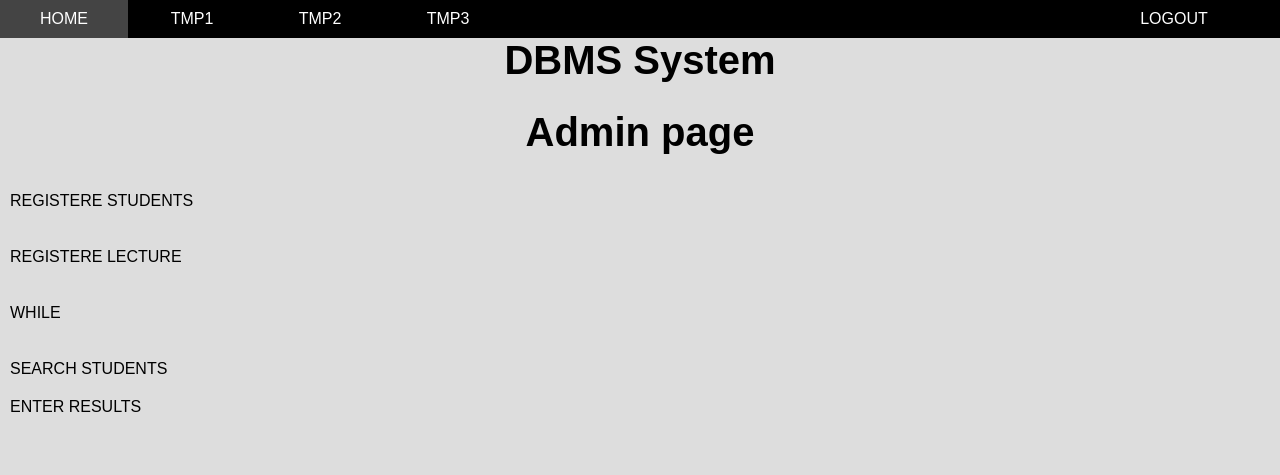
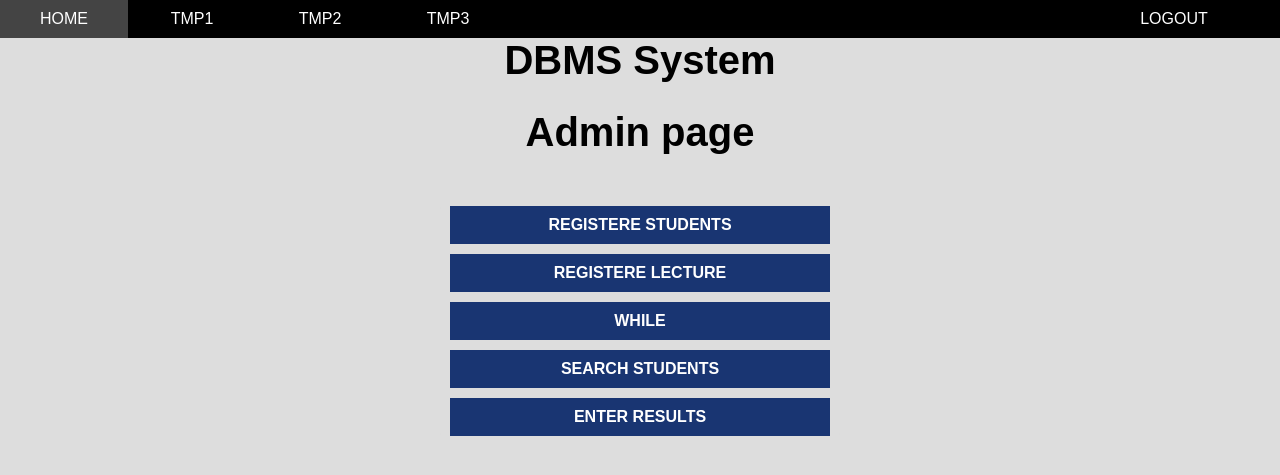
Before and after one commit to ppkavinda/dbms-assignment, a PHP site: page /admin.php in a window 1280 px wide. Shown: the top 475 px of the page. Run offline with PHP 8.4, Linux system fonts and the light colour scheme; a user stored in the database is signed in.

```diff
--- a/admin.php
+++ b/admin.php
@@ -10,8 +10,8 @@ if (!isset($_SESSION["id"]) || !isset($_SESSION["level"])) {
      <meta charset="utf-8">
      <title>DBMS- database system</title>
      <link rel="stylesheet" href="css/form.css?modified=02209">
-     <link rel="stylesheet" href="css/test.css?modified=0211009">
-     <link rel="stylesheet" href="css/tab.css?modified=020209">
+     <link rel="stylesheet" href="css/test.css?modified=021009">
+     <link rel="stylesheet" href="css/tab.css?modified=022309">
      <link rel="stylesheet" href="css/navbar.css?modified=022309">
  </head>
  <body>
@@ -25,12 +25,12 @@ if (!isset($_SESSION["id"]) || !isset($_SESSION["level"])) {
      </ul>
      <h1>DBMS System</h1>
      <h1>Admin page</h1>
-     <div class="container">
-         <a href="register_student.php">Registere Students</a><br>
-         <a href="register_lecture.php">Registere Lecture</a><br>
-         <a href="while.php">While</a><br>
-         <a href="search.php">Search Students</a>
-         <a href="insert_results.php">Enter results</a>
+     <div class="container-main admin">
+         <a class="admin-link" href="register_student.php">Registere Students</a>
+         <a class="admin-link" href="register_lecture.php">Registere Lecture</a>
+         <a class="admin-link" href="while.php">While</a>
+         <a class="admin-link" href="search.php">Search Students</a>
+         <a class="admin-link" href="insert_results.php">Enter results</a>
      </div>
      <script src="js/navbar.js"></script>
      </body>
--- a/css/test.css
+++ b/css/test.css
@@ -22,3 +22,18 @@ h1{
 .hide{
     color: black;
 }
+.admin-link{
+    background: rgb(25, 53, 114);
+    margin: 10px;
+    text-align: center;
+    font-weight: bold;
+}
+.admin-link:hover{
+    background: rgb(40, 180, 60);
+}
+.admin{
+    background: #ddd;
+    border: none;
+    border-radius: 4px;
+    color: white;
+}
```
Also changed, not shown: insert_results.php (+5 -4 lines), while.php (+33 -13 lines).
